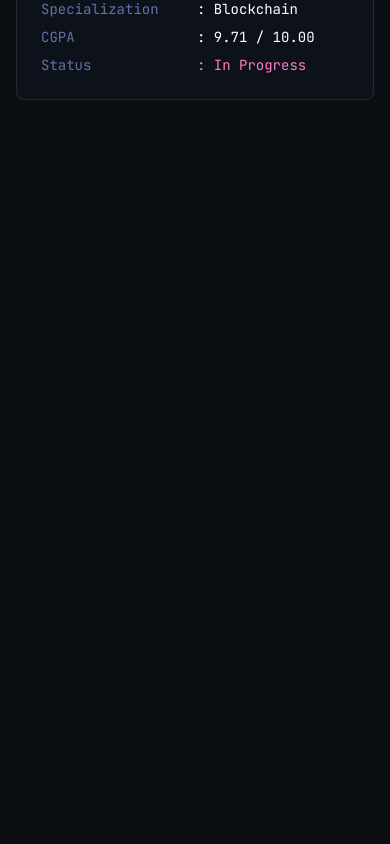
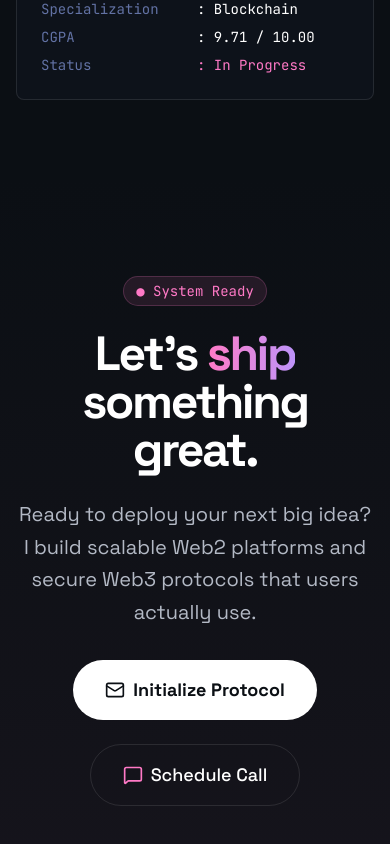
Before and after one commit to jaiswalism/shyamfolio, a Next.js app: page / in a window 390 px wide. Shown: the part 7093-7937 px from the top of the page. Before the commit the page ends 7273 px from the top, so only its background shows below. Built offline with nearby package versions, Linux system fonts and the light colour scheme.

Commit message:
feat: basic contact section structure

```diff
--- a/src/app/page.tsx
+++ b/src/app/page.tsx
@@ -3,6 +3,7 @@ import Hero from '@/components/Hero';
 import Projects from '@/components/Projects';
 import Skills from '@/components/Skills/Skills';
 import Experience from '@/components/Experience';
+import Contact from '@/components/Contact';
 
 export default function Home() {
   return (
@@ -11,6 +12,7 @@ export default function Home() {
       <Projects />
       <Skills />
       <Experience />
+      <Contact />
     </main>
   );
 }
--- /dev/null
+++ b/src/components/Contact.tsx
@@ -0,0 +1,56 @@
+
+import { motion } from 'framer-motion';
+import { Mail, MessageSquare } from 'lucide-react';
+
+const Contact = () => {
+    return (
+        <section className="py-24 relative overflow-hidden flex flex-col items-center justify-center min-h-[50vh]">
+            {/* Background Gradient */}
+            <div className="absolute inset-0 bg-gradient-to-b from-dark to-accent/5 pointer-events-none"></div>
+
+            <div className="container-custom relative z-10 text-center max-w-4xl mx-auto px-4">
+                <motion.div
+                    initial={{ opacity: 0, scale: 0.9 }}
+                    whileInView={{ opacity: 1, scale: 1 }}
+                    viewport={{ once: true }}
+                    className="mb-8"
+                >
+                    <span className="inline-block py-1 px-3 rounded-full bg-accent/10 border border-accent/20 text-accent font-mono text-sm mb-6">
+                        ● System Ready
+                    </span>
+                    <h2 className="text-5xl md:text-7xl font-bold text-white tracking-tighter mb-6">
+                        Let&apos;s <span className="text-transparent bg-clip-text bg-gradient-to-r from-accent to-accent-secondary">ship</span> something great.
+                    </h2>
+                    <p className="text-xl text-text-secondary max-w-2xl mx-auto leading-relaxed">
+                        Ready to deploy your next big idea? I build scalable Web2 platforms and secure Web3 protocols that users actually use.
+                    </p>
+                </motion.div>
+
+                <motion.div
+                    initial={{ opacity: 0, y: 20 }}
+                    whileInView={{ opacity: 1, y: 0 }}
+                    viewport={{ once: true }}
+                    transition={{ delay: 0.2 }}
+                    className="flex flex-col sm:flex-row items-center justify-center gap-6"
+                >
+                    <a href="mailto:contact@example.com" className="group relative px-8 py-4 bg-white text-dark font-bold text-lg rounded-full overflow-hidden transition-transform hover:scale-105 active:scale-95">
+                        <div className="absolute inset-0 bg-accent translate-y-full group-hover:translate-y-0 transition-transform duration-300"></div>
+                        <span className="relative flex items-center gap-2 group-hover:text-white transition-colors">
+                            <Mail className="w-5 h-5" />
+                            <span>Initialize Protocol</span>
+                        </span>
+                    </a>
+
+                    <a href="#" className="grooup px-8 py-4 bg-transparent border border-white/10 text-white font-medium text-lg rounded-full hover:bg-white/5 hover:border-white/30 transition-all flex items-center gap-2">
+                        <MessageSquare className="w-5 h-5 text-accent" />
+                        <span>Schedule Call</span>
+                    </a>
+                </motion.div>
+
+
+            </div>
+        </section>
+    );
+};
+
+export default Contact;
```
